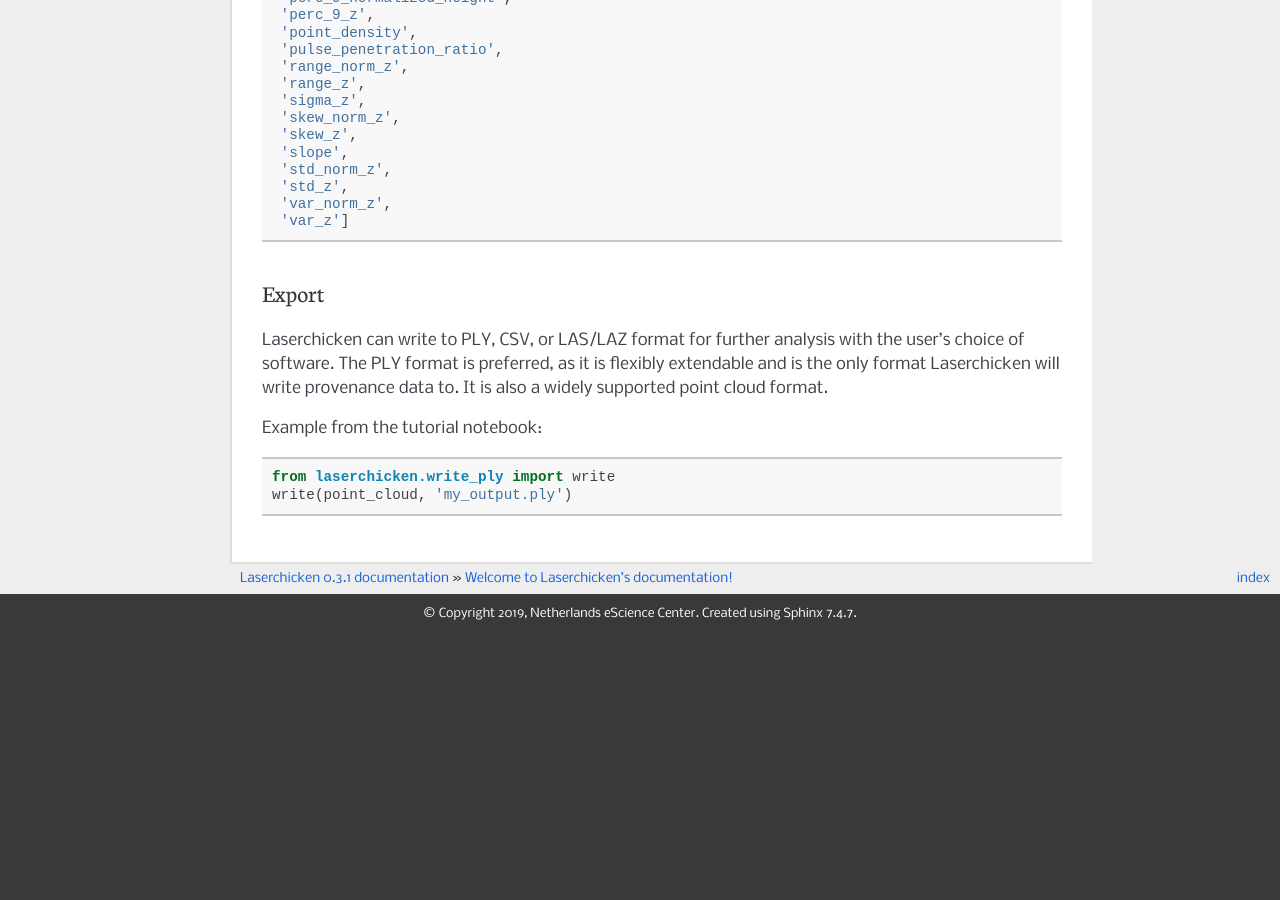
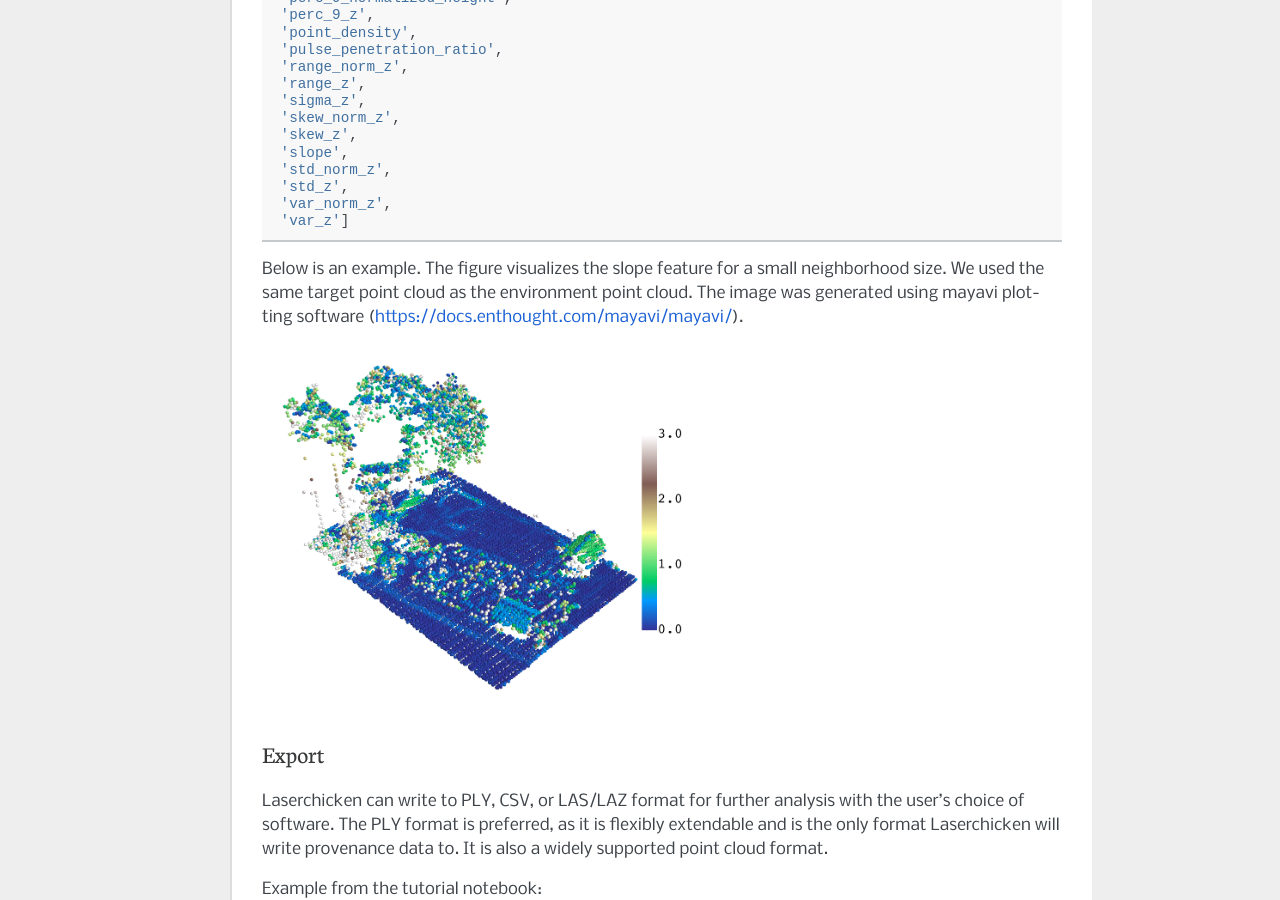
Before and after one commit to eEcoLiDAR/laserchicken, a Sphinx documentation site: the page built from docs/index.rst, in a window 1280 px wide and 900 px high, scrolled down 5799 px. Built offline with Sphinx 7.4.7, drawn with Linux system fonts in a browser that asks for light colours; before the commit the page ends 6432 px from its top, so only the background shows below that.

Commit message:
add slope figure to documentation

```diff
--- a/docs/index.rst
+++ b/docs/index.rst
@@ -201,6 +201,12 @@ Which outputs something like::
     'var_norm_z',
     'var_z']
 
+Below is an example. The figure visualizes the slope feature for a small neighborhood size. We used the same target point cloud as the environment point cloud. The image was generated using mayavi plotting software (https://docs.enthought.com/mayavi/mayavi/).
+
+.. image:: figures/slope.png
+  :width: 450
+  :alt: slope on small point cloud
+
 Export
 ------
 
```
Also changed, not shown: docs/figures/slope.png (added).
